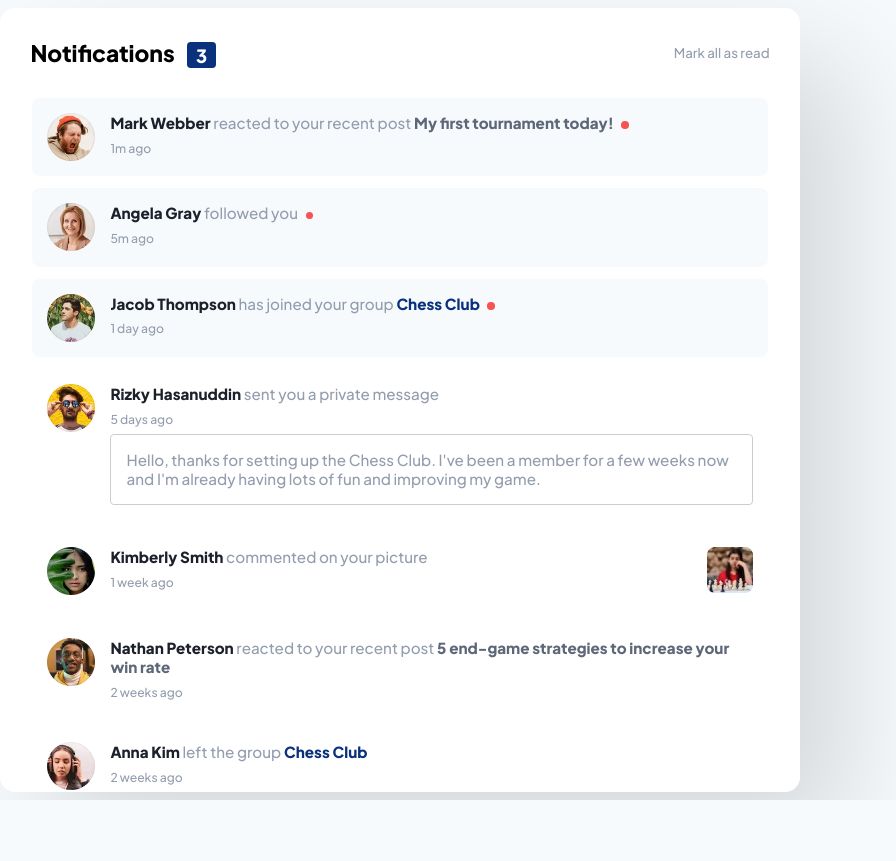
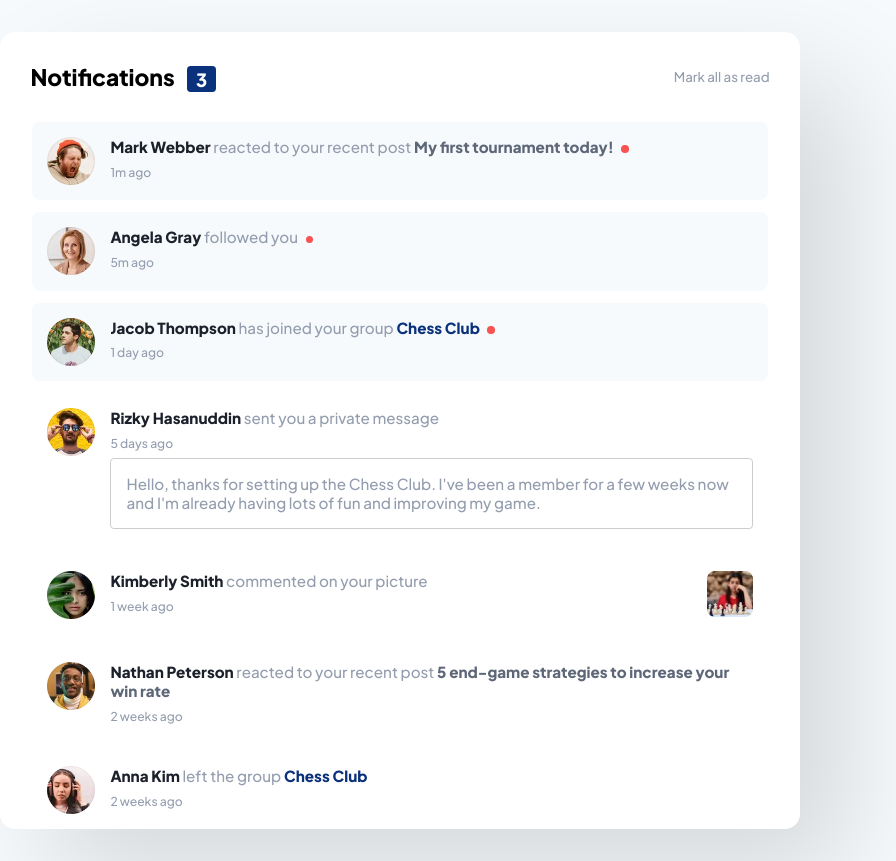
Before and after one commit to doganfurkan/fmentor-notifications, a React (Create React App) app: page / in a window 1280 px wide. Shown: the whole page, without its empty margins (240-1136 px from the left). Before the commit the page ends 800 px from the top, so only its background shows below. Built offline with nearby package versions, Linux system fonts and the light colour scheme; the HTML template or start-up script is replaced by a standard one.

Commit message:
got rid of scrollbar inside the section

```diff
--- a/src/App.css
+++ b/src/App.css
@@ -1,12 +1,10 @@
 section{
   max-width: 800px;
   width: 100%;
-  max-height: 98%;
   background: #fff;
   box-shadow: 3rem 3rem 7rem #0002;
   flex-shrink: 0;
   border-radius:1em;
-  overflow: auto;
 }
 
 section header{
--- a/src/index.css
+++ b/src/index.css
@@ -12,9 +12,9 @@ html{
 body {
   background: hsl(210, 60%, 98%);
   width:100%;
-  height:100%;
+  min-height:100%;
   font-size:.95em;
-  font-weight:500
+  font-weight:500;
 }
 
 #root{
@@ -23,4 +23,5 @@ body {
   align-items: center;
   justify-content: center;
   height:100%;
+  padding:2rem 0;
 }
```
